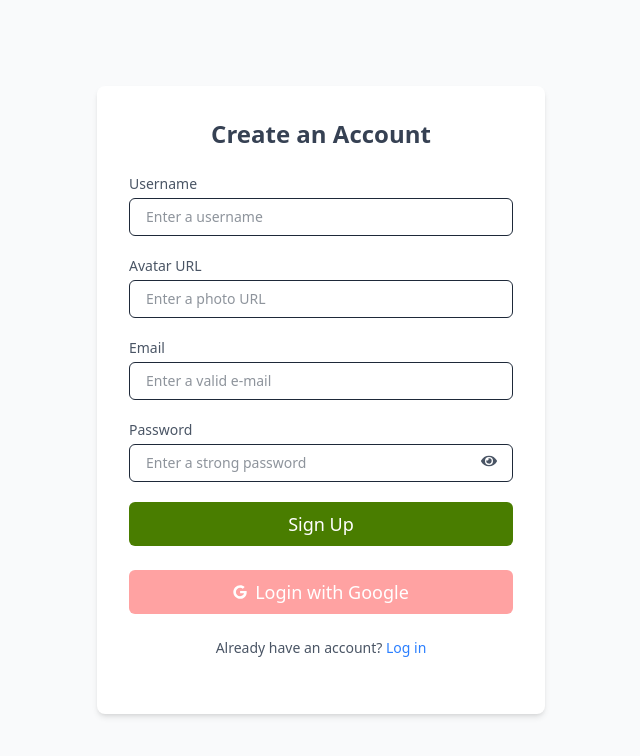
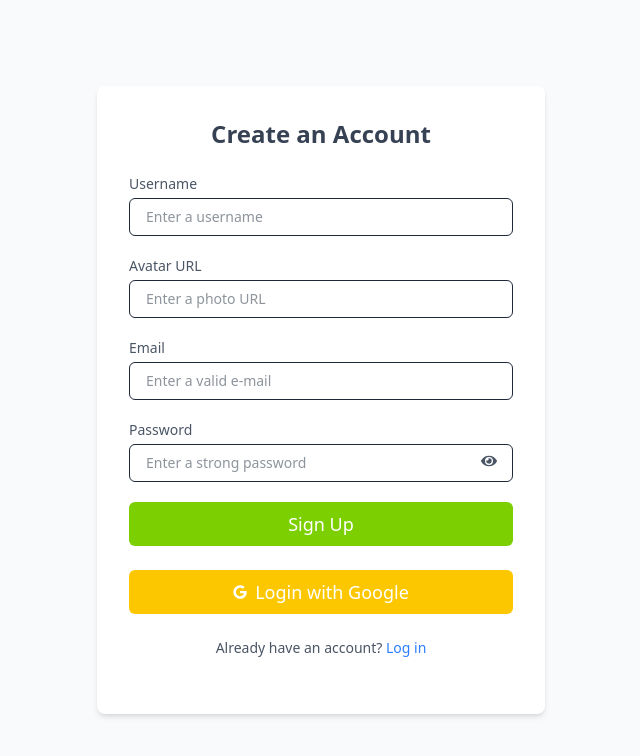
Before and after one commit to tusherbhakta/TaskZen-client, a React app: page /signup in a window 1280 px wide. Shown: the top 756 px of the page, without its empty margins (319-959 px from the left). Built offline with nearby package versions, Linux system fonts and the light colour scheme; no server answers; the HTML template or start-up script is replaced by a standard one.

Commit message:
update Register component button styles for improved color consistency

```diff
--- a/src/pages/Register.jsx
+++ b/src/pages/Register.jsx
@@ -228,7 +228,7 @@ const Register = () => {
 
           <button
             type="submit"
-            className="w-full px-4 py-2 text-lg font-medium text-white bg-lime-700 rounded-md hover:bg-lime-800 cursor-pointer focus:outline-none focus:ring-2 focus:ring-blue-400"
+            className="w-full px-4 py-2 text-lg font-medium text-white bg-lime-500 rounded-md hover:bg-lime-700 cursor-pointer focus:outline-none focus:ring-2 focus:ring-blue-400"
           >
             Sign Up
           </button>
@@ -236,7 +236,7 @@ const Register = () => {
 
         <button
           onClick={() => handleGoogleSignIn()}
-          className="w-full flex justify-center items-center gap-2 px-4 py-2 text-sm font-medium text-white bg-red-300 rounded-md hover:bg-red-400 focus:outline-none focus:ring-2 focus:ring-blue-400"
+          className="w-full flex justify-center items-center gap-2 px-4 py-2 text-sm font-medium text-white bg-yellow-400 rounded-md hover:bg-yellow-600 focus:outline-none focus:ring-2 focus:ring-blue-400"
         >
           <FaGoogle />
           <p className="text-lg">Login with Google</p>
```
